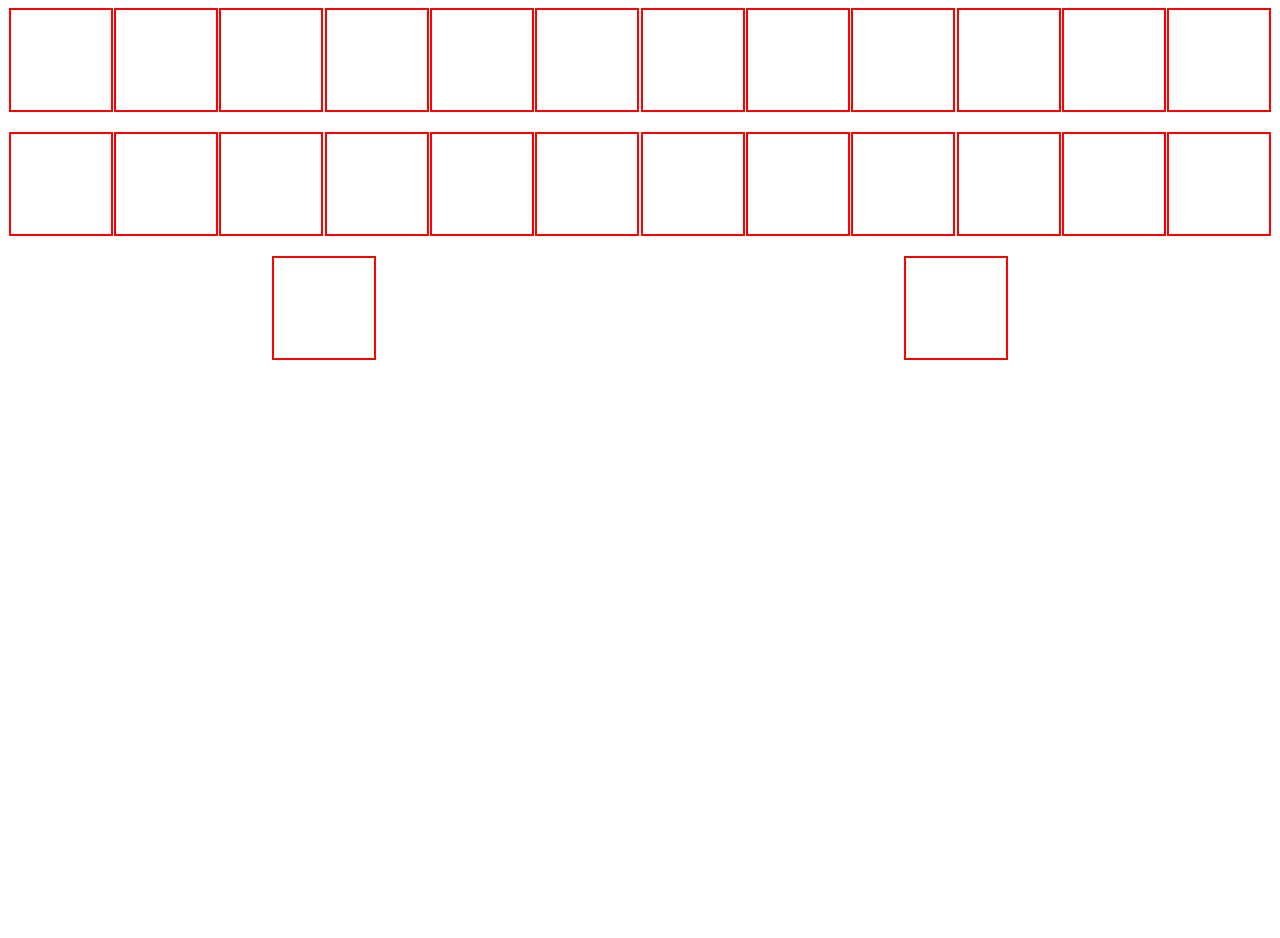
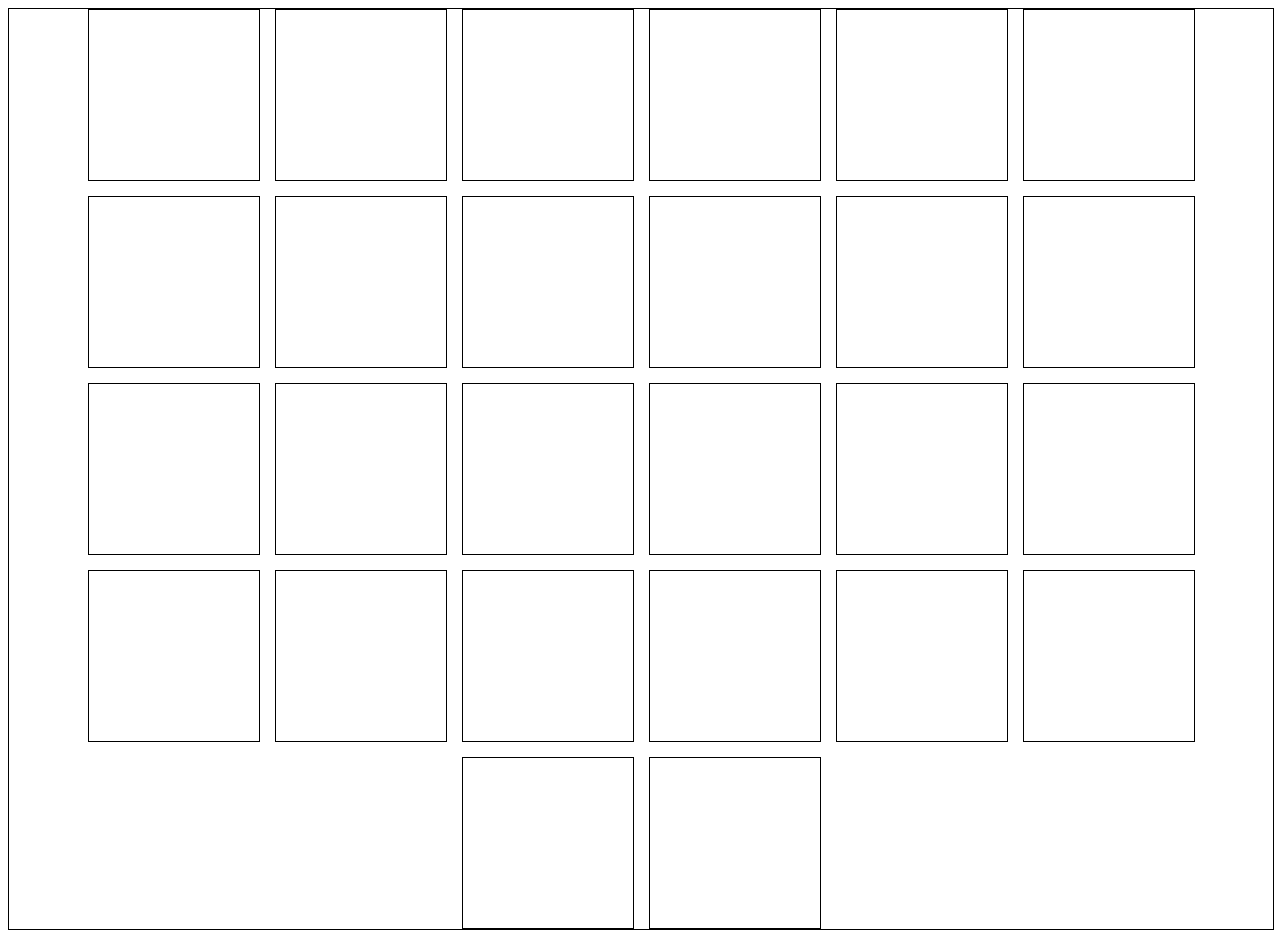
Before and after one commit to omkarmane902/CSS, a plain HTML site: page CSS/Display Property/Display_flex/flex_wrap/index.html in a window 1280 px wide. Before the commit the page ends 800 px from the top, so only its background shows below. Drawn offline with Linux system fonts and the light colour scheme.

Commit message:
Update style.css

```diff
--- a/CSS/Display Property/Display_flex/flex_wrap/style.css
+++ b/CSS/Display Property/Display_flex/flex_wrap/style.css
@@ -1,14 +1,16 @@
-.c1 div {
-  width: 100px;      /* 👈 give width */
-  height: 100px;
-  border: 2px solid red;
-  margin-bottom: 20px;
+div{
+  height: 170px;
+  width: 170px;
+  border: 1px solid;
+
 }
 
-
 .c1{
-    display: flex;
-    justify-content: space-around;
-    flex-wrap: wrap;
-
+  height: auto;
+  width: 100%;
+   display: flex;
+  gap: 15PX;
+  justify-content: center;
+  align-items: center;
+  flex-wrap: wrap;
 }
```
